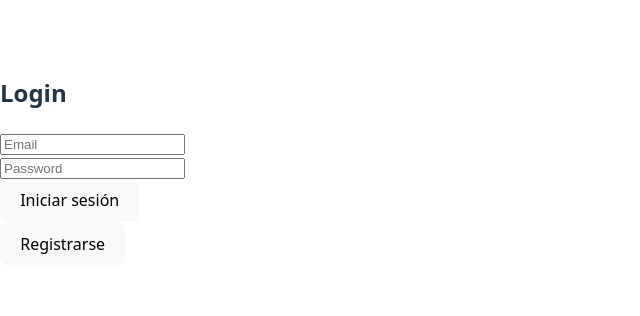
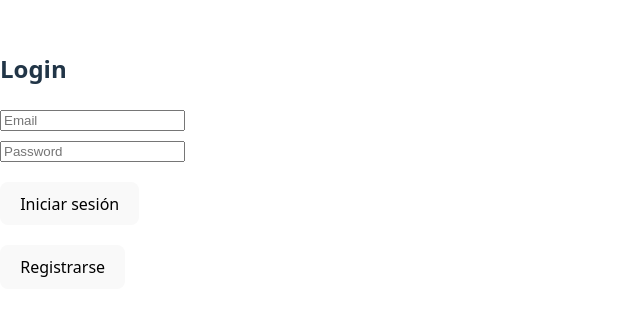
Before and after one commit to PhillipTowers/task-manager-fullstack, a React (Vite) app in the folder frontend-tareas/: page / in a window 1280 px wide. Shown: the part 240-556 px from the top of the page, without its empty margins (0-640 px from the left). Built offline with nearby package versions, Linux system fonts and the light colour scheme.

Commit message:
feature: ui update style

```diff
--- a/frontend-tareas/src/components/LoginForm.tsx
+++ b/frontend-tareas/src/components/LoginForm.tsx
@@ -67,7 +67,7 @@ export const LoginForm = ({onSwitchToRegister,onLoginSuccess}: LoginFormProps) =
         )}
       </div>
 
-      <div>
+      <div >
         <input
         type="email"
         placeholder="Email"
@@ -79,7 +79,7 @@ export const LoginForm = ({onSwitchToRegister,onLoginSuccess}: LoginFormProps) =
       </div>
 
       <div>
-        <input
+        <input style={{ marginTop: "10px" }}
         type="password"
         placeholder="Password"
         value={password}
@@ -90,7 +90,7 @@ export const LoginForm = ({onSwitchToRegister,onLoginSuccess}: LoginFormProps) =
       </div>
 
       <div>
-        <button type="submit" disabled={loading}>
+        <button type="submit" disabled={loading} style={{ marginTop: "20px" }}>
           {loading
             ? "Ingresando..."
             : "Iniciar sesión"}
@@ -98,7 +98,7 @@ export const LoginForm = ({onSwitchToRegister,onLoginSuccess}: LoginFormProps) =
       </div>
 
       <div>
-        <button onClick={onSwitchToRegister}>
+        <button onClick={onSwitchToRegister} style={{ marginTop: "20px" }}>
           Registrarse
         </button>
       </div>
```
